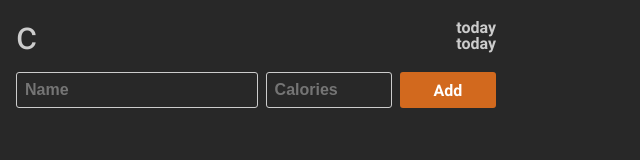
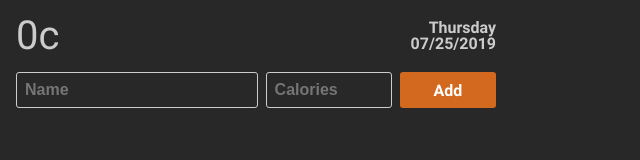
Before and after one commit to jdc-cunningham/calorie-counter-reactjs-pwa, a React (Create React App) app: page / in a window 1280 px wide. Shown: the top 160 px of the page, without its empty margins (0-640 px from the left). Built offline with nearby package versions, Linux system fonts and the light colour scheme.

Commit message:
spartacus

```diff
--- a/src/components/basic-interface/BasicInterface.js
+++ b/src/components/basic-interface/BasicInterface.js
@@ -8,19 +8,39 @@ import Dexie from 'dexie';
 
 const BasicInterface = () => {
   const [db, setDb] = useState(null);
-  const [entries, setEntries] = useState([
-    // {
-    //   name: "TMA",
-    //   gain: true,
-    //   calories: 300,
-    //   datetime: "11-27-2020"
-    // }
-  ]);
+  const [entries, setEntries] = useState([]);
+  const [activeEntry, setActiveEntry] = useState(null);
+  const [activeEntryModified, setActiveEntryModified] = useState(false);
 
   // inputs
   const entryName = useRef(null);
   const entryAmount = useRef(null);
   const calorieAddBtn = useRef(null);
+
+  const getToday = () => {
+    const intDayMap = [
+      'Sunday',
+      'Monday',
+      'Tuesday',
+      'Wednesday',
+      'Thursday',
+      'Friday',
+      'Saturday'
+    ];
+    const date = new Date();
+    const dayInt = date.getDay();
+
+    return intDayMap[dayInt];
+  }
+
+  const sumCalories = () => {
+    let calories = 0;
+    entries.forEach((entry) => {
+      calories += parseInt(entry.calories);
+    });
+
+    return calories;
+  }
 
   const clearInputs = () => {
     entryName.current.value = '';
@@ -56,7 +76,7 @@ const BasicInterface = () => {
    * @param {object} entry - the calorie source
    */
   const togglePopup = (entry) => {
-
+    setActiveEntry(entry);
   }
 
   const getTodaysData = (db) => {
@@ -75,6 +95,46 @@ const BasicInterface = () => {
       </div>
     ));
   })();
+
+  const closeEntryPopup = () => {
+    setActiveEntry(null);
+  }
+
+  const saveActiveEntryChanges = () => {
+
+  }
+
+  const popupInputHandler = (inputName, value) => {
+
+  }
+
+  const deleteEntry = (entry) => {
+
+  }
+
+  const entryPopup = (activeEntry) => {
+    return !activeEntry ? null : (
+      <div className="basic-interface__popup">
+        <div className="basic-interface__popup-header flex-wrap-center-left">
+          <h2>Edit</h2>
+          <button type="button" className="flex-wrap-center-center" onClick= { () => closeEntryPopup() }>
+            <img src={ closeIcon } alt="Close edit entry popup" />
+          </button>
+        </div>
+        <div className="basic-interface__popup-body flex-col-center-center">
+          <input type="text" value={ activeEntry.name } onChange={ (event) => popupInputHandler( 'name', event.target.value ) } />
+          <input type="number" value={ activeEntry.calories } onChange={ (event) => popupInputHandler( 'amount', event.target.value ) } />
+        </div>
+        <div className="basic-interface__popup-footer flex-wrap-center-left">
+          <button type="button" className="delete" onClick={ () => deleteEntry(activeEntry.name) }>Delete</button>
+          <button type="button" className="save"
+            disabled={ !activeEntryModified }
+            onClick={ () => saveActiveEntryChanges() }
+          >Save</button>
+        </div>
+      </div>
+    )
+  }
 
   useEffect(() => {
     // checks if Dexie database exists, creates it if not
@@ -101,17 +161,17 @@ const BasicInterface = () => {
 
   return (
     <div className="basic-interface">
-      {/* { entryPopup } */}
+      { entryPopup(activeEntry) }
       <div className="basic-interface__header flex-wrap-center-center">
         <div className="basic-interface__header-total-calories">
           <h2>
-            {/* { this.state.calories } */}
+            { sumCalories() }
             <span>c</span>
           </h2>
         </div>
         <div className="basic-interface__header-date-group flex-col-center-right">
-          <span>{ "today" }</span>
-          <span>{ "today" }</span>
+          <span>{ getToday() }</span>
+          <span>{ getDateTime("MM/DD/YYYY") }</span>
         </div>
       </div>
       <div className="basic-interface__input flex-wrap-stretch-left">
--- a/src/components/basic-interface/BasicInterface.scss
+++ b/src/components/basic-interface/BasicInterface.scss
@@ -94,6 +94,7 @@
 .basic-interface__entry {
   padding: 0.5em 0;
   width: 100%;
+  cursor: pointer;
 
   .entry__name {
     width: 70%;
@@ -110,6 +111,7 @@
   top: 0;
   left: 0;
   width: 100%;
+  max-width: calc(480px + 2em);
   height: 100%;
   background-color: #282828;
   padding: 1em;
--- a/src/misc/js/utilities.js
+++ b/src/misc/js/utilities.js
@@ -31,11 +31,15 @@ export const getDateTime = (format = "") => {
   let seconds = date_ob.getSeconds();
 
   if (format === "YYYY-MM-DD") {
-      return `${year}-${month}-${date}`;
+    return `${year}-${month}-${date}`;
   }
 
   if (format === "MM-DD-YYYY") {
-      return `${month}-${date}-${year}`;
+    return `${month}-${date}-${year}`;
+  }
+
+  if (format === "MM/DD/YYYY") {
+    return `${month}/${date}/${year}`;
   }
 
   // prints date & time in YYYY-MM-DD HH:MM:SS format
```
Also changed, not shown: 2 other files (tests, documents, lock files or other folders).
